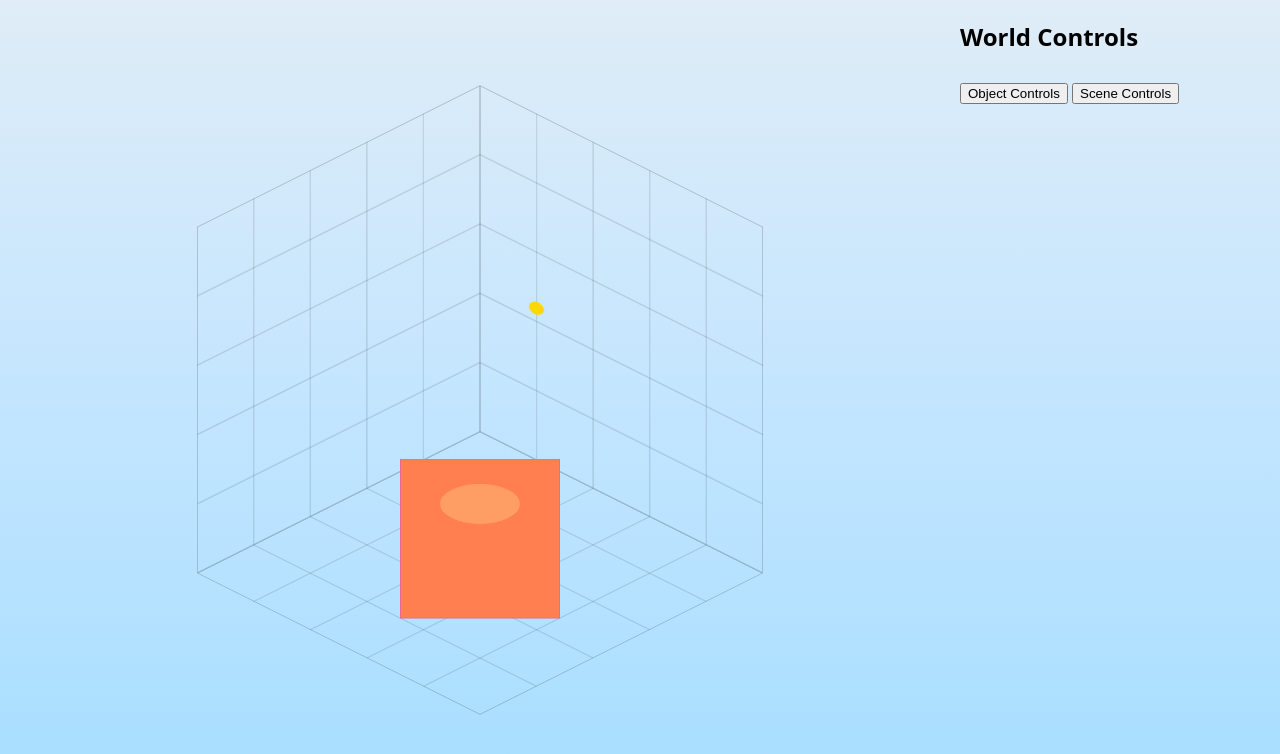
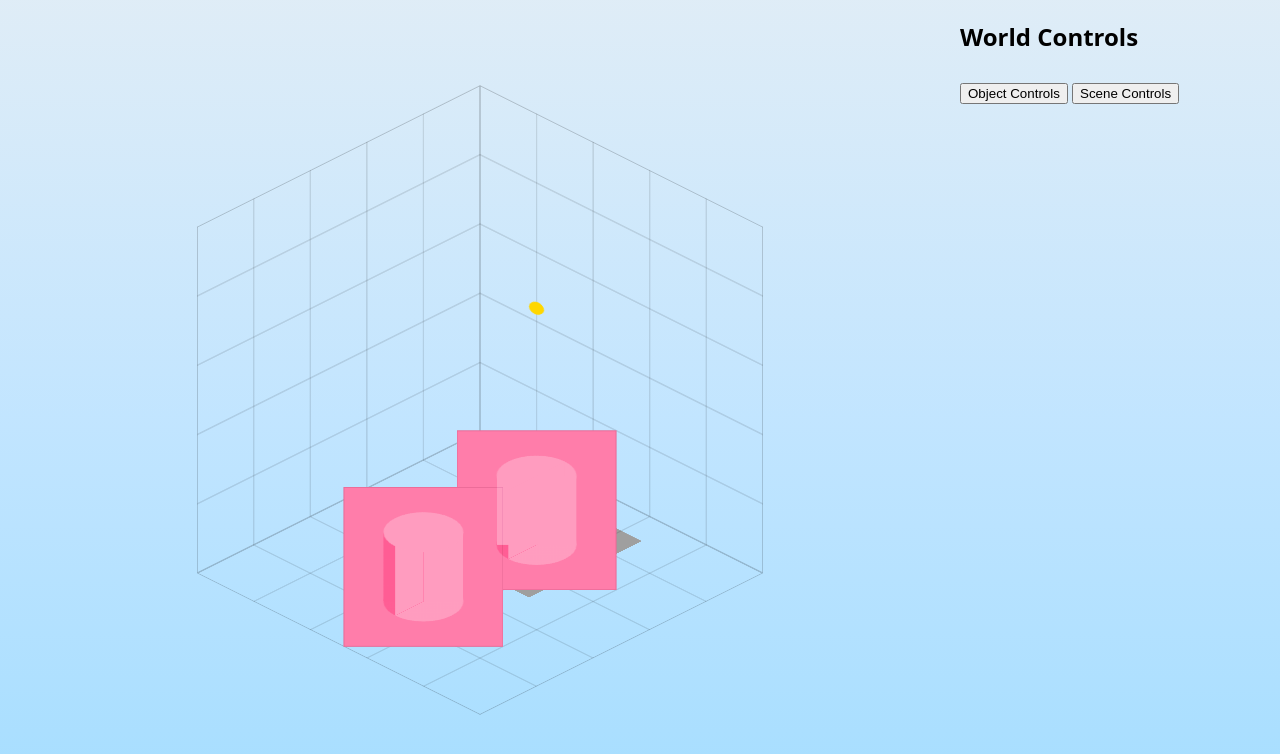
Before and after one commit to chrisrooke/diorama-builder, a plain HTML site: page index.html in a window 1280 px wide. Drawn offline with Linux system fonts and the light colour scheme.

Commit message:
another commit

```diff
--- a/index.html
+++ b/index.html
@@ -13,7 +13,21 @@
     </div>
     <div class="scene-container" id="shadow-layer">
         <figure class="scene">
-            <figure class="object cylinder cylinder2" data-object="object1">
+            <figure class="object cylinder" data-object="object1">
+                <div class="face"></div>
+                <div class="face"></div>
+                <div class="face"></div>
+                <div class="face"></div>
+                <div class="face"></div>
+                <div class="face"></div>
+                <div class="face"></div>
+                <div class="face"></div>
+                <div class="face"></div>
+                <div class="face"></div>
+                <div class="face"></div>
+                <div class="face"></div>
+            </figure>
+            <figure class="object cylinder cylinder2" data-object="object2">
                 <div class="face"></div>
                 <div class="face"></div>
                 <div class="face"></div>
@@ -129,6 +143,20 @@
                 <div class="face"></div>
                 <div class="face"></div>
             </figure>
+            <figure class="object cylinder cylinder2" data-object="object2">
+                <div class="face"></div>
+                <div class="face"></div>
+                <div class="face"></div>
+                <div class="face"></div>
+                <div class="face"></div>
+                <div class="face"></div>
+                <div class="face"></div>
+                <div class="face"></div>
+                <div class="face"></div>
+                <div class="face"></div>
+                <div class="face"></div>
+                <div class="face"></div>
+            </figure>
             <!-- <figure class="object octantsphere" data-object="object1">
                 <div class="face"></div>
                 <div class="face"></div>
@@ -219,7 +247,7 @@
     </div>
     <div class="scene-container" id="shade-layer">
         <figure class="scene">
-            <figure class="object cylinder cylinder2" data-object="object1">
+            <figure class="object cylinder" data-object="object1">
                 <div class="face">
                     <div class="curved-lighting">
                         <div class="top-bottom"></div>
@@ -228,7 +256,34 @@
                 </div>
                 <div class="face"></div>
                 <div class="face"></div>
+                <div class="face">
+                </div>
                 <div class="face"></div>
+                <div class="face"></div>
+                <div class="face"></div>
+                <div class="face"></div>
+                <div class="face"></div>
+                <div class="face"></div>
+                <div class="face"></div>
+                <div class="face"></div>
+            </figure>
+            <figure class="object cylinder cylinder2" data-object="object2">
+                <div class="face">
+                    <div class="curved-lighting">
+                        <div class="top-bottom"></div>
+                        <div class="highlight"></div>
+                    </div>
+                </div>
+                <div class="face"></div>
+                <div class="face"></div>
+                <div class="face">
+                    <div class="clip-reset">
+                        <div class="curved-lighting">
+                            <div class="top-bottom"></div>
+                            <div class="highlight"></div>
+                        </div>
+                    </div>
+                </div>
                 <div class="face"></div>
                 <div class="face"></div>
                 <div class="face"></div>
--- a/styles.css
+++ b/styles.css
@@ -2715,7 +2715,19 @@ body:has(input#natural-light:checked) #shade-layer .face {
     display: none;
 }
 
-#object-layer .cylinder2 .face:nth-child(4) {
+.cylinder2 .face:nth-child(4) {
+    display: block;
+    transform:
+        rotateZ(calc(var(--object-z) * -1))
+        rotateY(calc(var(--object-y) * -1))
+        rotateX(calc(var(--object-x) * -1))
+        rotateY(calc(var(--scene-y) * -1))
+        rotateX(calc(var(--scene-x) * -1))
+        translateZ(var(--object-size))
+    ;
+}
+
+#object-layer .cylinder2 .face:nth-child(4), #shade-layer .cylinder2 .face:nth-child(4) {
     --object-env-11: var(--object-scene-normal-11);
     --object-env-12: var(--object-scene-normal-12);
     --object-env-13: var(--object-scene-normal-13);
@@ -2725,25 +2737,44 @@ body:has(input#natural-light:checked) #shade-layer .face {
     --object-env-31: var(--object-scene-normal-31);
     --object-env-32: var(--object-scene-normal-32);
     --object-env-33: var(--object-scene-normal-33);
-
-
-    display: block;
+}
+
+#shadow-layer .cylinder2 .face:nth-child(4) {
+    --object-env-11: var(--object-light-normal-11);
+    --object-env-12: var(--object-light-normal-12);
+    --object-env-13: var(--object-light-normal-13);
+    --object-env-21: var(--object-light-normal-21);
+    --object-env-22: var(--object-light-normal-22);
+    --object-env-23: var(--object-light-normal-23);
+    --object-env-31: var(--object-light-normal-31);
+    --object-env-32: var(--object-light-normal-32);
+    --object-env-33: var(--object-light-normal-33);
+
     transform:
         rotateZ(calc(var(--object-z) * -1))
         rotateY(calc(var(--object-y) * -1))
         rotateX(calc(var(--object-x) * -1))
-        rotateY(calc(var(--scene-y) * -1))
-        rotateX(calc(var(--scene-x) * -1))
+        /* was: rotateY(-scene-y) rotateX(-scene-x)  — undoing the camera */
+        rotateY(var(--light-y))      /* undo the .object Ry(-ly) */
+        rotateX(var(--light-x))      /* undo the .object Rx(-lx) */
         translateZ(var(--object-size))
     ;
-}
-
-#object-layer .cylinder2 .face:nth-child(4)::before {
+
+    clip-path: unset;
+    /* background: transparent; */
+}
+
+.cylinder2 .face:nth-child(4)::before {
     width: calc(var(--object-size) * 2);
     height: calc(var(--object-size) * 2);
     left: calc(var(--object-size) * -.5);
     top: calc(var(--object-size) * -.5);
-    background-color: coral;
+}
+.cylinder2 .face:nth-child(4) {
+        --face-translate: 0;
+        --face-y-deg: calc(atan2(var(--px), var(--pz)));
+        --before-background: linear-gradient(90deg, hsl(0 0 var(--lightness-bright)) 0% 50%, hsl(0 0 var(--lightness-dark)) 50% 100%);
+        --before-transform: scaleX(calc(2 * clamp(-1, round(down, var(--dot-product-light-scene-face-object-scene-x)), 0) + 1));
 
     --corner-cylinder-curve-facing: max(
         calc(var(--object-env-31) * -1),
@@ -2957,7 +2988,7 @@ body:has(input#natural-light:checked) #shade-layer .face {
     --dir-ca: if( style(--object-env-32 < 0): ccw; style(--object-env-32 >= 0): cw);
     --dir-ca-reverse: if( style(--object-env-32 < 0): cw; style(--object-env-32 >= 0): ccw);
 
-    clip-path: shape(
+    --clip-path: shape(
         from calc(50% + var(--object-size-half) * var(--cyl-p1x)) calc(50% - var(--object-size-half) * var(--cyl-p1y)),
         arc to calc(50% + var(--object-size-half) * var(--cyl-p2x)) calc(50% - var(--object-size-half) * var(--cyl-p2y)) of var(--cyl-minor) var(--object-size-half) var(--dir-ca-reverse) small rotate var(--cyl-rotate),
         line to calc(50% - var(--object-size-half) * var(--cyl-p1x)) calc(50% + var(--object-size-half) * var(--cyl-p1y)),
@@ -2966,3 +2997,48 @@ body:has(input#natural-light:checked) #shade-layer .face {
     );
     /* clip-path: var(--clip-path); */
 }
+#shadow-layer .cylinder2 .face:nth-child(4) {
+    background: transparent;
+}
+#shadow-layer .cylinder2 .face:nth-child(4)::before {
+    clip-path: var(--clip-path);
+    background-color: hsl(0 0 62.5%);
+}
+
+#shade-layer .cylinder2 .face:nth-child(4)::before {
+    display: none;
+}
+
+.clip-reset {
+    --face-y-deg: calc(atan2(var(--px), var(--pz)));
+    transform:
+        rotateX(var(--scene-x))
+        rotateY(var(--scene-y))
+        rotateX(var(--object-x))
+        rotateY(var(--object-y))
+        rotateZ(var(--object-z))
+        rotateY(var(--face-y-deg))
+    ;
+    position: absolute;
+    top: 0;
+    left: 0;
+    width: 100%;
+    height: 100%;
+    transform-style: preserve-3d;
+}
+
+#shade-layer .cylinder2 .curved-lighting::before, #shade-layer .cylinder2 .curved-lighting::after {
+    clip-path: unset;
+}
+
+.clip-reset::before {
+    --face-y-deg: calc(atan2(var(--px), var(--pz)));
+    position: absolute;
+    top: 0;
+    left: 0;
+    width: 100%;
+    height: 100%;
+    background: var(--before-background);
+    transform: var(--before-transform);
+    content: '';
+}
--- a/tabs.js
+++ b/tabs.js
@@ -172,7 +172,8 @@ const OBJECT_DEFAULTS = {
     // 'object3': { '--x-pos': '2', '--y-pos': '0', '--z-pos': '2' },
     // 'object4': { '--x-pos': '4', '--y-pos': '0', '--z-pos': '2' },
     // 'object5': { '--x-pos': '0', '--y-pos': '0', '--z-pos': '2' },
-    'object1': { '--x-pos': '2', '--y-pos': '0', '--z-pos': '2' },
+    'object1': { '--x-pos': '1', '--y-pos': '0', '--z-pos': '2' },
+    'object2': { '--x-pos': '3', '--y-pos': '0', '--z-pos': '2' },
 };
 
 let selectedObjectId = null;
```
